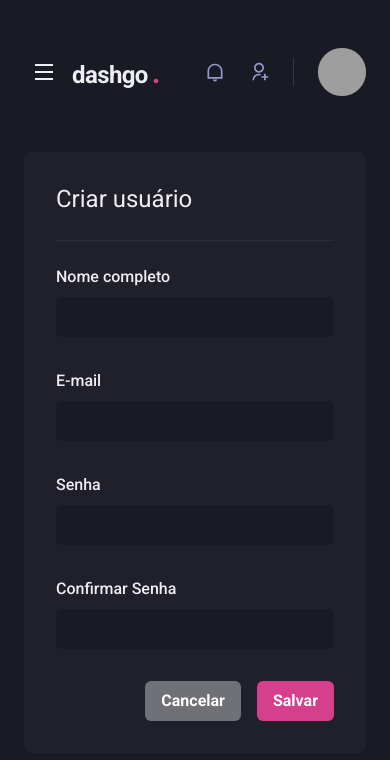
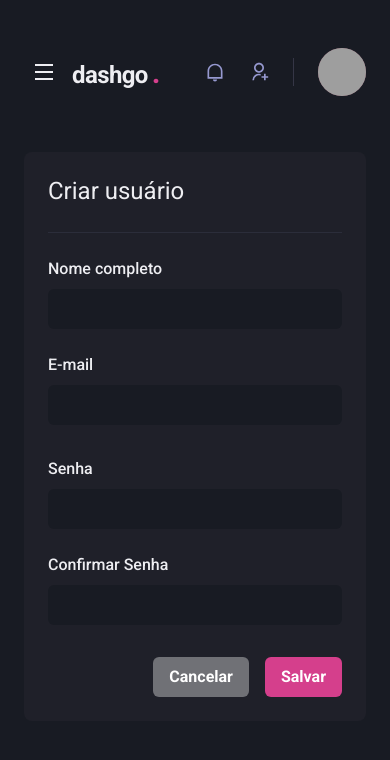
Before and after one commit to mauvieira/dashgo, a Next.js app: page /users/create in a window 390 px wide. Shown: the top 760 px of the page. Built offline with nearby package versions, Linux system fonts and the light colour scheme; grey boxes are pictures that could not be loaded.

Commit message:
:iphone: user create form reponsive
user create form reponsive

```diff
--- a/src/pages/users/create.tsx
+++ b/src/pages/users/create.tsx
@@ -11,7 +11,7 @@
       <Flex w="100%" maxWidth={1480} my="6" mx="auto" px="6">
         <Sidebar />
 
-        <Box flex="1" p="8" borderRadius={8} bg="gray.800">
+        <Box flex="1" p={["6", "8"]} borderRadius={8} bg="gray.800">
 
           <Heading size="lg" fontWeight="normal">
             Criar usuário
@@ -21,12 +21,12 @@
 
           <VStack spacing="8">
 
-            <SimpleGrid minChildWidth="240px" spacing="8" w="100%">
+            <SimpleGrid minChildWidth="240px" spacing={["6", "8"]} w="100%">
               <Input name="name" type="text" label="Nome completo" />
               <Input name="email" type="email" label="E-mail" />
             </SimpleGrid>
 
-            <SimpleGrid minChildWidth="240px" spacing="8" w="100%">
+            <SimpleGrid minChildWidth="240px" spacing={["6", "8"]} w="100%">
               <Input name="password" type="password" label="Senha" />
               <Input name="password_confirmation" type="password" label="Confirmar Senha" />
             </SimpleGrid>
```
